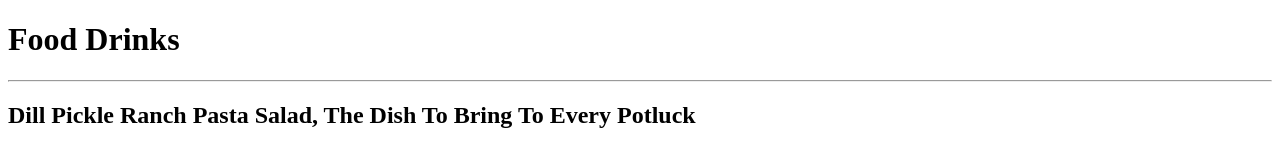
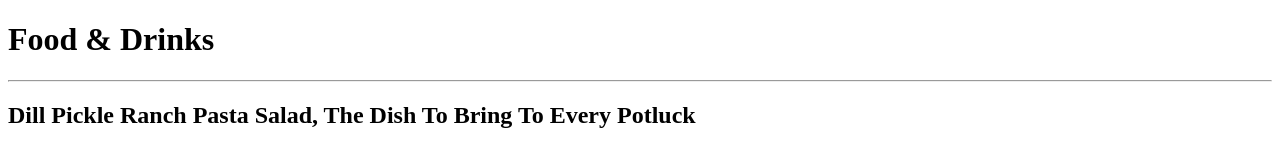
Before and after one commit to Hardyy00/-DOCTYPE--Web-Development-, a plain HTML site: page HTML/HTML_Bootcamp/News_Page.html in a window 1280 px wide. Shown: the top 149 px of the page. Drawn offline with Linux system fonts and the light colour scheme.

Commit message:
Update News_Page.html

```diff
--- a/HTML/HTML_Bootcamp/News_Page.html
+++ b/HTML/HTML_Bootcamp/News_Page.html
@@ -8,7 +8,7 @@
     </head>
 
     <body>
-        <h1>Food Drinks</h1>
+        <h1>Food & Drinks</h1>
 
         <hr>
 
```
